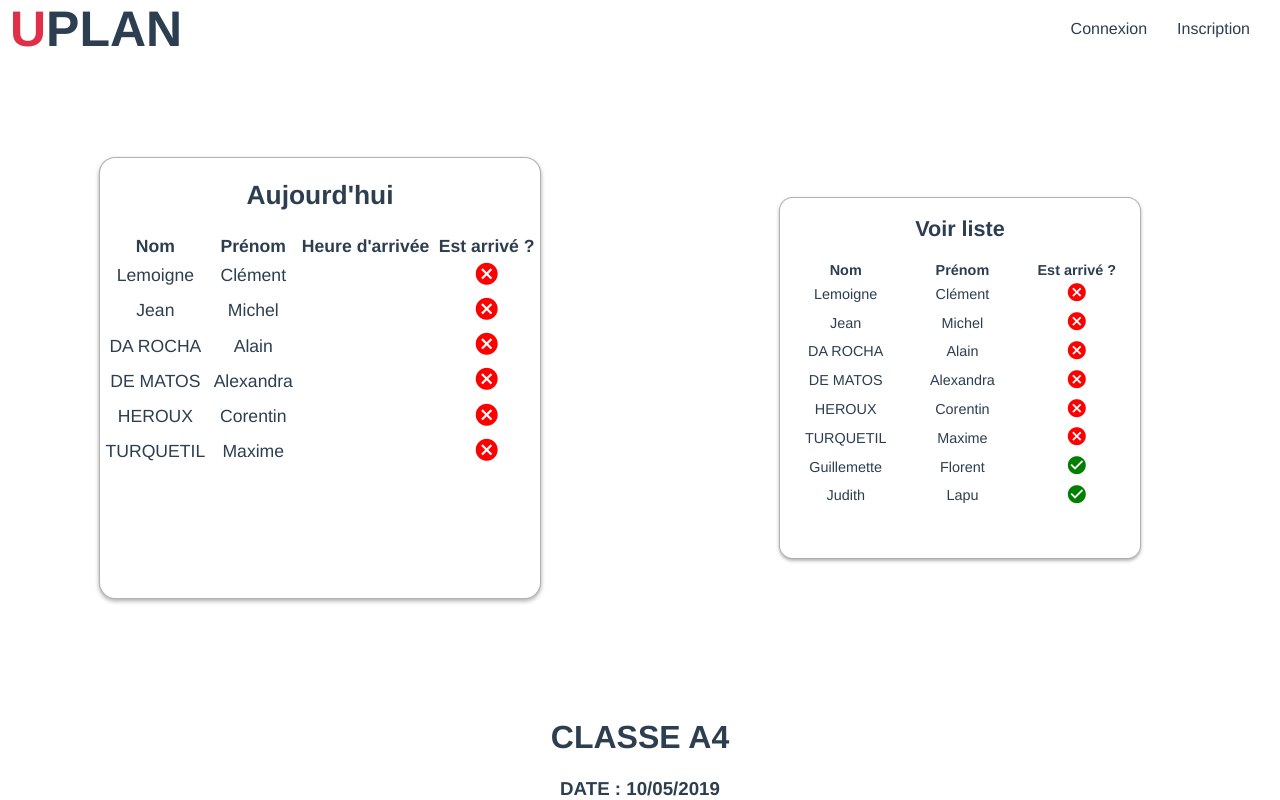
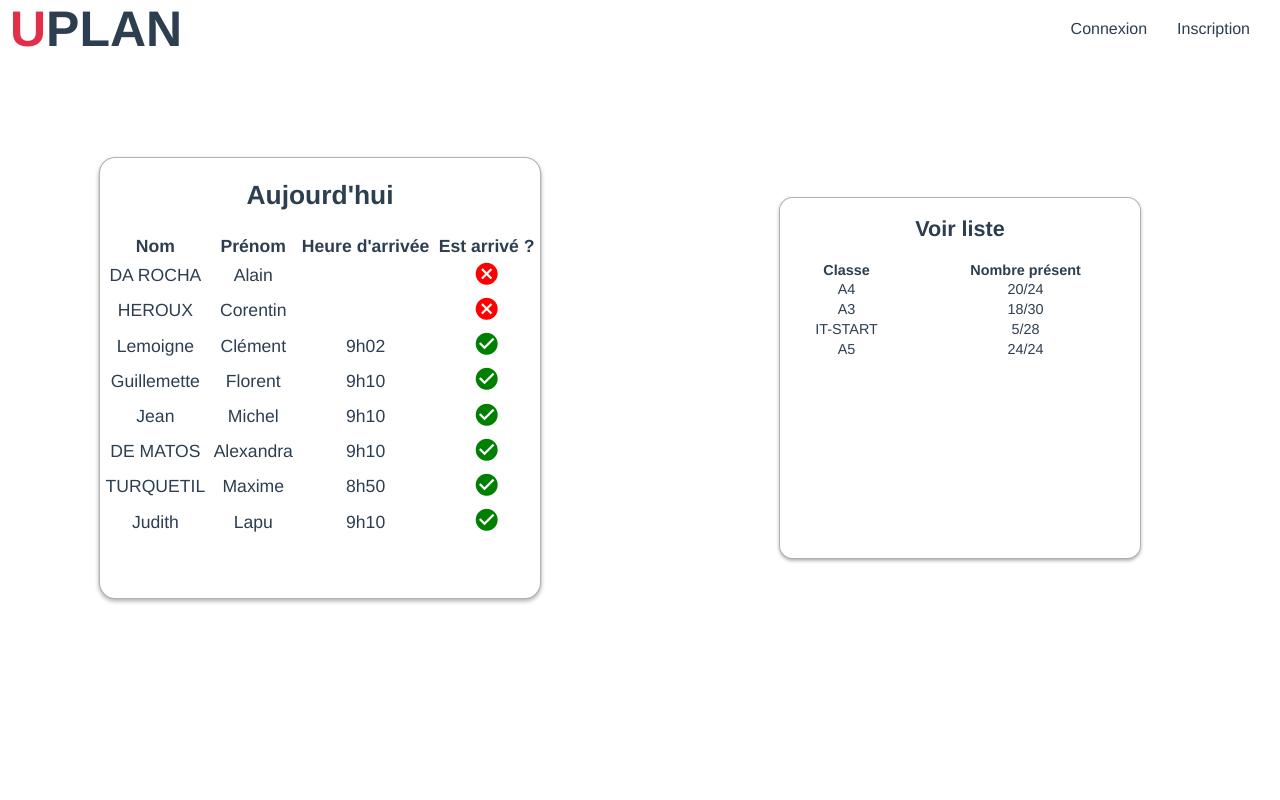
Before and after one commit to JUDA14/badge_pointer, a Vue app: page / in a window 1280 px wide. Shown: the top 800 px of the page. Built offline with nearby package versions, Linux system fonts and the light colour scheme; what vue-js-modal would draw is missing.

Commit message:
feat(*) : nav

```diff
--- a/src/components/Dashboard.vue
+++ b/src/components/Dashboard.vue
@@ -1,5 +1,4 @@
 <template>
-    <div id="dashboard">
         <div class="today">
             <div class="today-header" style="font-weight:bold;">Aujourd'hui</div>
             <div>
@@ -23,28 +22,7 @@
                 </table>
             </div>
         </div>
-        <div class="see-list">
-            <div class="see-list-header" style="font-weight:bold;">Voir liste</div>
-            <div>
-                <table style="width: 100%;margin-top: 20px;">
-                    <thead>
-                    <tr>
-                        <th>Nom</th>
-                        <th>Prénom</th>
-                        <th>Est arrivé ?</th>
-                    </tr>
-                    </thead>
-                    <tbody>
-                        <tr v-for="entry in sortedEntries()" :key="entry.id">
-                            <td>{{entry.nom}}</td>
-                            <td>{{entry.prenom}}</td>
-                            <td :style="entry.isArrived ? 'color: green': 'color: red'"><i class="material-icons">{{entry.isArrived ? 'check_circle' : 'cancel' }}</i></td>
-                        </tr>
-                    </tbody>
-                </table>
-            </div>
-        </div>
-    </div>
+
 </template>
 
 <script>
@@ -53,6 +31,11 @@ export default {
     computed: {
         heureLimite () {
             return new Date(new Date().getFullYear(), new Date().getMonth(), new Date().getDate(), 9, 0, 0)
+        }
+    },
+    data () {
+        return {
+
         }
     },
     methods: {
@@ -90,18 +73,5 @@ export default {
         padding-top: 20px;
     }
 
-    .see-list {
-        background-color: #FFFFFF;
-        width: 400px;
-        height: 400px;
-        border: 1px solid rgba(0, 0, 0, 0.3);
-        box-shadow: 0px 2px 4px 0px #00000050;
-        border-radius: 15px;
-        transform: scale(0.9);
-    }
 
-    .see-list-header {
-        font-size: 24px;
-        padding-top: 20px;
-    }
 </style>
--- a/src/components/Home.vue
+++ b/src/components/Home.vue
@@ -1,8 +1,30 @@
 <template>
 <div style="width: 100%;height: 100%;">
     <Header />
-    <Dashboard :entries="entries" />
-    <div v-if="true">
+    <div id="dashboard" v-if="nav == 'home'">
+        <Dashboard :entries="entries" />
+        <div class="see-list">
+            <div class="see-list-header" style="font-weight:bold;">Voir liste</div>
+            <div>
+                <table style="width: 100%;margin-top: 20px;">
+                    <thead>
+                    <tr>
+                        <th>Classe</th>
+                        <th>Nombre présent</th>
+                    </tr>
+                    </thead>
+                    <tbody>
+                    <tr v-for="classe in classes" :key="classe.id">
+                        <td><a @click="nav = 'classe'">{{classe.label}}</a></td>
+                        <td>{{classe.present}}</td>
+                    </tr>
+                    </tbody>
+                </table>
+            </div>
+        </div>
+    </div>
+    <div v-if="nav == 'classe'">
+        <button v-on:click="nav = 'home'">Retour</button>
         <div>
             <h1>CLASSE A4</h1>
             <h3>DATE : 10/05/2019</h3>
@@ -32,11 +54,11 @@
             <modal name="edit-heures" >
                 <div style="text-align: center; margin-top: 100px">Heure d'arrivée</div>
                 <div style="text-align: center">
-                    <input type="text" v-model=form_modal.heure_arrive />
+                    <input type="datetime-local" v-model=form_modal.heure_arrive />
                 </div>
                 <div style="text-align: center">Heure de départ</div>
                 <div style="text-align: center">
-                    <input type="text" v-model=form_modal.heure_depart />
+                    <input type="datetime-local" v-model=form_modal.heure_depart />
                 </div>
                 <div style="text-align: center">
                     <button v-on:click="saveEdit(form_modal.id)">Sauvegarder</button>
@@ -59,88 +81,112 @@
         },
         data () {
             return {
+                classes: [
+                    {
+                        id: 1,
+                        label: "A4",
+                        present: "20/24"
+                    },
+                    {
+                        id: 2,
+                        label: "A3",
+                        present: "18/30"
+                    },
+                    {
+                        id: 3,
+                        label: "IT-START",
+                        present: "5/28"
+
+                    },
+                    {
+                        id: 4,
+                        label: "A5",
+                        present: "24/24"
+                    },
+                ],
+                nav: "home",
                 form_modal: {
                     id: '',
-                    heure_arrive: '',
-                    heure_depart: '',
+                    heure_arrive: null,
+                    heure_depart: null,
                 },
                 entries: [
                     {
                         id: 1,
                         nom: 'Lemoigne',
                         prenom: 'Clément',
-                        heure_arrive: null,
-                        heure_depart: 1557241260000,
-                        isArrived: false,
-                        variant_color_arrive: "green",
+                        heure_arrive: "2019-05-08T09:02",
+                        heure_depart: null,
+                        isArrived: true,
+                        variant_color_arrive: "red",
                         variant_color_depart: "green"
                     },
                     {
                         id: 2,
                         nom: 'Guillemette',
                         prenom: 'Florent',
-                        heure_arrive: 1557213300000,
-                        heure_depart: 1557241140000,
+                        heure_arrive: "2019-05-08T09:10",
+                        heure_depart: "2019-05-08T17:10",
                         isArrived: true,
-                        variant_color_arrive: "green",
+                        variant_color_arrive: "red",
                         variant_color_depart: "green"
                     },
                     {
                         id: 3,
                         nom: 'Jean',
                         prenom: 'Michel',
-                        heure_arrive: null,
-                        heure_depart: 1557241260000,
-                        isArrived: false,
+                        heure_arrive: "2019-05-08T09:10",
+                        heure_depart: "2019-05-08T16:10",
+                        isArrived: true,
                         variant_color_arrive: "red",
-                        variant_color_depart: "green"
+                        variant_color_depart: "red"
                     },
                     {
-                        id: 3,
+                        id: 4,
                         nom: 'DA ROCHA',
                         prenom: 'Alain',
                         heure_arrive: null,
-                        heure_depart: 1557241260000,
-                        isArrived: false,
-                        variant_color_arrive: "green",
-                        variant_color_depart: "red",
-                    },
-                    {
-                        id: 4,
-                        nom: 'DE MATOS',
-                        prenom: 'Alexandra',
-                        heure_arrive: null,
-                        heure_depart: 1557241260000,
+                        heure_depart: null,
                         isArrived: false,
                         variant_color_arrive: "green",
                         variant_color_depart: "green",
                     },
                     {
                         id: 5,
-                        nom: 'HEROUX',
-                        prenom: 'Corentin',
-                        heure_arrive: null,
-                        heure_depart: 1557241260000,
-                        isArrived: false,
+                        nom: 'DE MATOS',
+                        prenom: 'Alexandra',
+                        heure_arrive: "2019-05-08T09:10",
+                        heure_depart: "2019-05-08T17:10",
+                        isArrived: true,
                         variant_color_arrive: "red",
                         variant_color_depart: "green",
                     },
                     {
                         id: 6,
+                        nom: 'HEROUX',
+                        prenom: 'Corentin',
+                        heure_arrive: null,
+                        heure_depart: null,
+                        isArrived: false,
+                        variant_color_arrive: "green",
+                        variant_color_depart: "green",
+                    },
+                    {
+                        id: 7,
                         nom: 'TURQUETIL',
                         prenom: 'Maxime',
-                        heure_arrive: null,
-                        heure_depart: 1557241260000,
-                        isArrived: false,
-                        variant_color_arrive: "red",
-                        variant_color_depart: "red",
+                        heure_arrive: "2019-05-08T08:50",
+                        heure_depart: null,
+                        isArrived: true,
+                        variant_color_arrive: "green",
+                        variant_color_depart: "green",
                     },
                     {
-                        id: 4,
+                        id: 8,
                         nom: 'Judith',
                         prenom: 'Lapu',
-                        heure_arrive: 1557213300000,
-                        heure_depart: 1557241140000,
+                        heure_arrive: "2019-05-08T09:10",
+                        heure_depart: "2019-05-08T17:18",
                         isArrived: true,
                         variant_color_arrive: "red",
                         variant_color_depart: "green"
@@ -156,8 +202,8 @@
             },
             openModal(entry) {
                 this.form_modal.id = entry.id
-                this.form_modal.heure_depart = entry.heure_depart ? this.getHourFromDate(entry.heure_depart) : ''
-                this.form_modal.heure_arrive = entry.heure_arrive ? this.getHourFromDate(entry.heure_arrive) : 'N/A'
+                this.form_modal.heure_depart = entry.heure_depart
+                this.form_modal.heure_arrive = entry.heure_arrive
                 this.$modal.show('edit-heures');
             },
             saveEdit(id) {
@@ -167,14 +213,14 @@
                        this.entries[i].heure_arrive = this.form_modal.heure_arrive
                        this.entries[i].heure_depart = this.form_modal.heure_depart
 
-                       if (this.entries[i].heure_arrive > 9.00) {
+                       if (this.entries[i].heure_arrive > "2019-05-08T09:00") {
                            this.entries[i].variant_color_arrive = "red"
                        }
                        else {
                            this.entries[i].variant_color_arrive = "green"
                        }
 
-                       if (this.entries[i].heure_depart >= 17.00) {
+                       if (this.entries[i].heure_depart >= "2019-05-08T17:00") {
                            this.entries[i].variant_color_depart = "green"
                        }
                        else {
@@ -190,5 +236,25 @@
 </script>
 
 <style scoped>
+    .see-list {
+        background-color: #FFFFFF;
+        width: 400px;
+        height: 400px;
+        border: 1px solid rgba(0, 0, 0, 0.3);
+        box-shadow: 0px 2px 4px 0px #00000050;
+        border-radius: 15px;
+        transform: scale(0.9);
+    }
 
+    .see-list-header {
+        font-size: 24px;
+        padding-top: 20px;
+    }
+    #dashboard {
+        width: 100%;
+        height: 80%;
+        display: flex;
+        align-items: center;
+        justify-content: space-around;
+    }
 </style>
```
